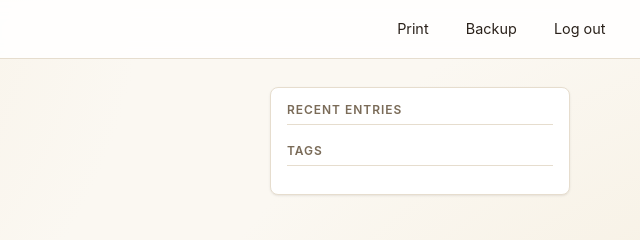
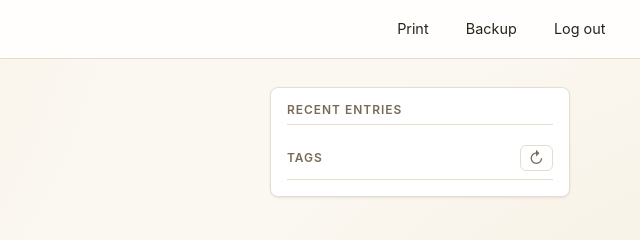
Before and after one commit to dongnan2017-hue/Journals, a website: page src/public/app.html in a window 1280 px wide. Shown: the top 240 px of the page, 640-1280 px from the left. Drawn offline with nearby package versions, Linux system fonts and the light colour scheme; files that its build step writes are made by us from their sources; no server answers; files whose address does not match are found by name.

Commit message:
Add refresh button to sidebar tags and recent entries

```diff
--- a/src/public/app.html
+++ b/src/public/app.html
@@ -75,7 +75,10 @@
       <aside class="write-sidebar">
         <h3>Recent entries</h3>
         <div id="recent-entries"></div>
-        <h3 class="sidebar-section">Tags</h3>
+        <div class="sidebar-section-header">
+          <h3 class="sidebar-section">Tags</h3>
+          <button type="button" id="refresh-tags-btn" class="icon-btn" title="Refresh tags and recent entries">↻</button>
+        </div>
         <div id="sidebar-tags"></div>
       </aside>
     </div>
--- a/src/public/app.js
+++ b/src/public/app.js
@@ -736,6 +736,16 @@
       scheduleSave();
     });
 
+    document.getElementById('refresh-tags-btn')?.addEventListener('click', async () => {
+      const btn = document.getElementById('refresh-tags-btn');
+      btn.disabled = true;
+      btn.classList.add('spinning');
+      sidebarActiveTag = null;
+      await loadRecentSidebar();
+      btn.classList.remove('spinning');
+      btn.disabled = false;
+    });
+
     document.getElementById('publish-btn').addEventListener('click', async () => {
       if (!currentEntryId) return;
       await save();
--- a/src/public/styles.css
+++ b/src/public/styles.css
@@ -253,6 +253,29 @@ header button:hover, header a:hover { background: var(--bg-soft); }
 .recent-draft { color: #d39e00; font-weight: 600; }
 
 .sidebar-section { margin-top: 1.25rem !important; }
+.sidebar-section-header {
+  display: flex; align-items: center; justify-content: space-between;
+  padding-bottom: 0.5rem; margin-top: 1.25rem;
+  border-bottom: 1px solid var(--border);
+}
+.sidebar-section-header h3 {
+  margin: 0 !important;
+  padding-bottom: 0 !important;
+  border-bottom: 0 !important;
+}
+.icon-btn {
+  font: inherit; font-size: 1rem; line-height: 1;
+  padding: 0.25rem 0.5rem;
+  border: 1px solid var(--border);
+  border-radius: var(--radius-sm);
+  background: var(--card);
+  color: var(--muted);
+  cursor: pointer;
+  transition: all 0.15s;
+}
+.icon-btn:hover { background: var(--bg-soft); color: var(--accent); border-color: var(--accent); }
+.icon-btn.spinning { animation: spin 0.8s linear infinite; }
+@keyframes spin { from { transform: rotate(0deg); } to { transform: rotate(360deg); } }
 #sidebar-tags { display: flex; flex-wrap: wrap; gap: 0.35rem; }
 .tag-pill {
   font: inherit; font-size: 0.78rem;
```
